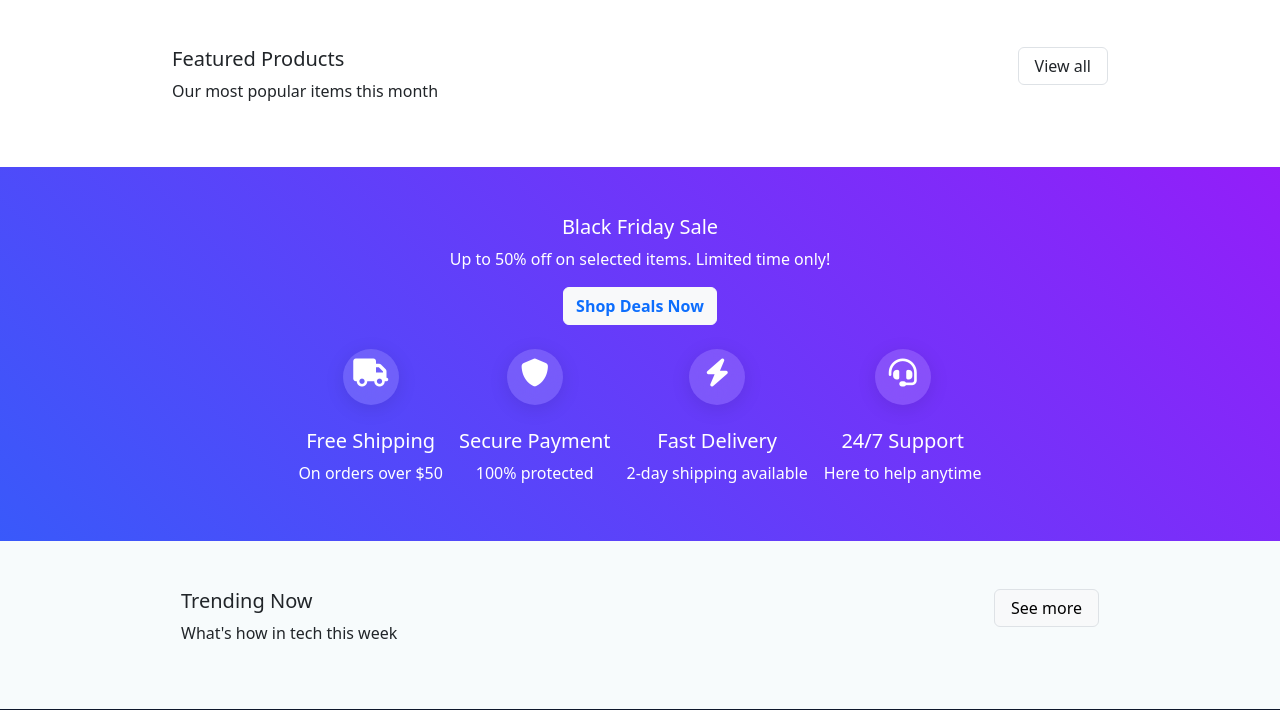
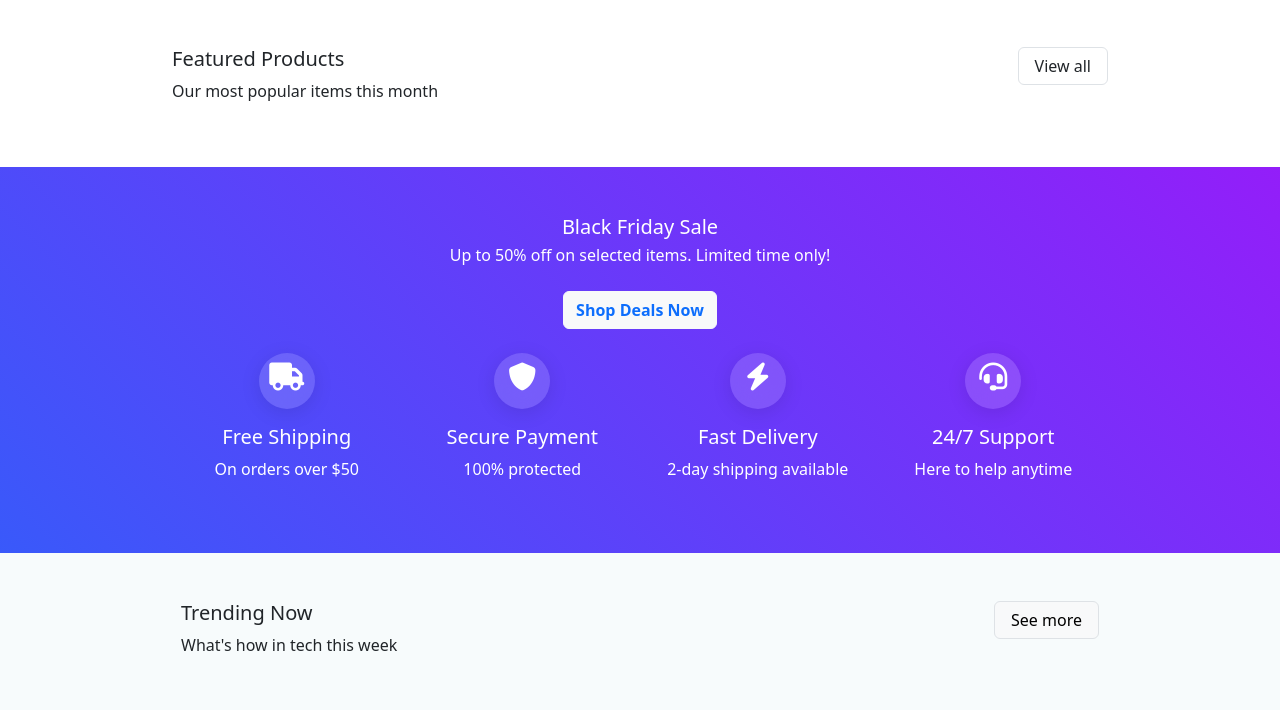
Before and after one commit to Verbal27/electronics_app, a Django app: template src/website/templates/homepage.html in a window 1280 px wide. Shown: the part 762-1472 px from the top of the page. Run offline with Django 5.2, Linux system fonts and the light colour scheme; the template is opened without the code that fills it, so the values that code supplies are empty; some libraries are stand-ins or nearby versions.

Commit message:
fix: fixed black friday sale section

```diff
--- a/src/website/templates/homepage.html
+++ b/src/website/templates/homepage.html
@@ -125,51 +125,56 @@
                 </div>
             </div>
         </section>
-        <div class="container-fluid d-flex flex-column align-items-center bg-secondary p-5 text-white">
-            <div class="text-center">
-                <div class="h5">
-                    Black Friday Sale
-                </div>
-                <div class="p">
-                    Up to 50% off on selected items. Limited time only!
-                </div>
+        <div class="container-fluid bg-secondary text-white py-5 d-flex flex-column align-items-center">
+
+            <div class="text-center mb-4">
+                <h5 class="mb-1">Black Friday Sale</h5>
+                <p class="mb-0">Up to 50% off on selected items. Limited time only!</p>
             </div>
-            <div class="row w-100 d-flex-center">
-                <div class="col d-flex justify-content-center align-items-center p-3">
+
+            <div class="row w-100 justify-content-center mb-4">
+                <div class="col-auto">
                     <button class="btn btn-light text-primary fw-semibold">Shop Deals Now</button>
                 </div>
             </div>
-            <div class="row d-flex justify-content-around px-5 ">
-                <div class="col-auto col-xxl-3 p-2 justify-content-center align-items-center d-flex flex-column">
+
+            <div class="row w-75 justify-content-center text-center">
+
+                <div class="col-6 col-md-3 mb-4 d-flex flex-column align-items-center">
                     <div class="icon-blur-bg">
                         <i class="fa-solid fa-truck h3"></i>
                     </div>
-                    <div class="h5 mt-4">Free Shipping</div>
-                    <div class="p">On orders over $50</div>
+                    <h5 class="mt-3">Free Shipping</h5>
+                    <p class="mb-0">On orders over $50</p>
                 </div>
-                <div class="col-auto col-xxl-3 p-2 justify-content-center align-items-center d-flex flex-column">
+
+                <div class="col-6 col-md-3 mb-4 d-flex flex-column align-items-center">
                     <div class="icon-blur-bg">
                         <i class="fa-solid fa-shield h3"></i>
                     </div>
-                    <div class="h5 mt-4">Secure Payment</div>
-                    <div class="p">100% protected</div>
+                    <h5 class="mt-3">Secure Payment</h5>
+                    <p class="mb-0">100% protected</p>
                 </div>
-                <div class="col-auto col-xxl-3 p-2 justify-content-center align-items-center d-flex flex-column">
+
+                <div class="col-6 col-md-3 mb-4 d-flex flex-column align-items-center">
                     <div class="icon-blur-bg">
                         <i class="fa-solid fa-bolt h3"></i>
                     </div>
-                    <div class="h5 mt-4">Fast Delivery</div>
-                    <div class="p">2-day shipping available</div>
+                    <h5 class="mt-3">Fast Delivery</h5>
+                    <p class="mb-0">2-day shipping available</p>
                 </div>
-                <div class="col-auto col-xxl-3 p-2 justify-content-center align-items-center d-flex flex-column">
+
+                <div class="col-6 col-md-3 mb-4 d-flex flex-column align-items-center">
                     <div class="icon-blur-bg">
                         <i class="fa-solid fa-headset h3"></i>
                     </div>
-                    <div class="h5 mt-4">24/7 Support</div>
-                    <div class="p">Here to help anytime</div>
+                    <h5 class="mt-3">24/7 Support</h5>
+                    <p class="mb-0">Here to help anytime</p>
                 </div>
+
             </div>
         </div>
+
         <div class="container-fluid  d-flex flex-column justify-content-center align-items-center">
             <div class="container-fluid d-flex flex-column align-items-center py-5 w-75">
                 <div class="d-flex justify-content-between w-100">
```
